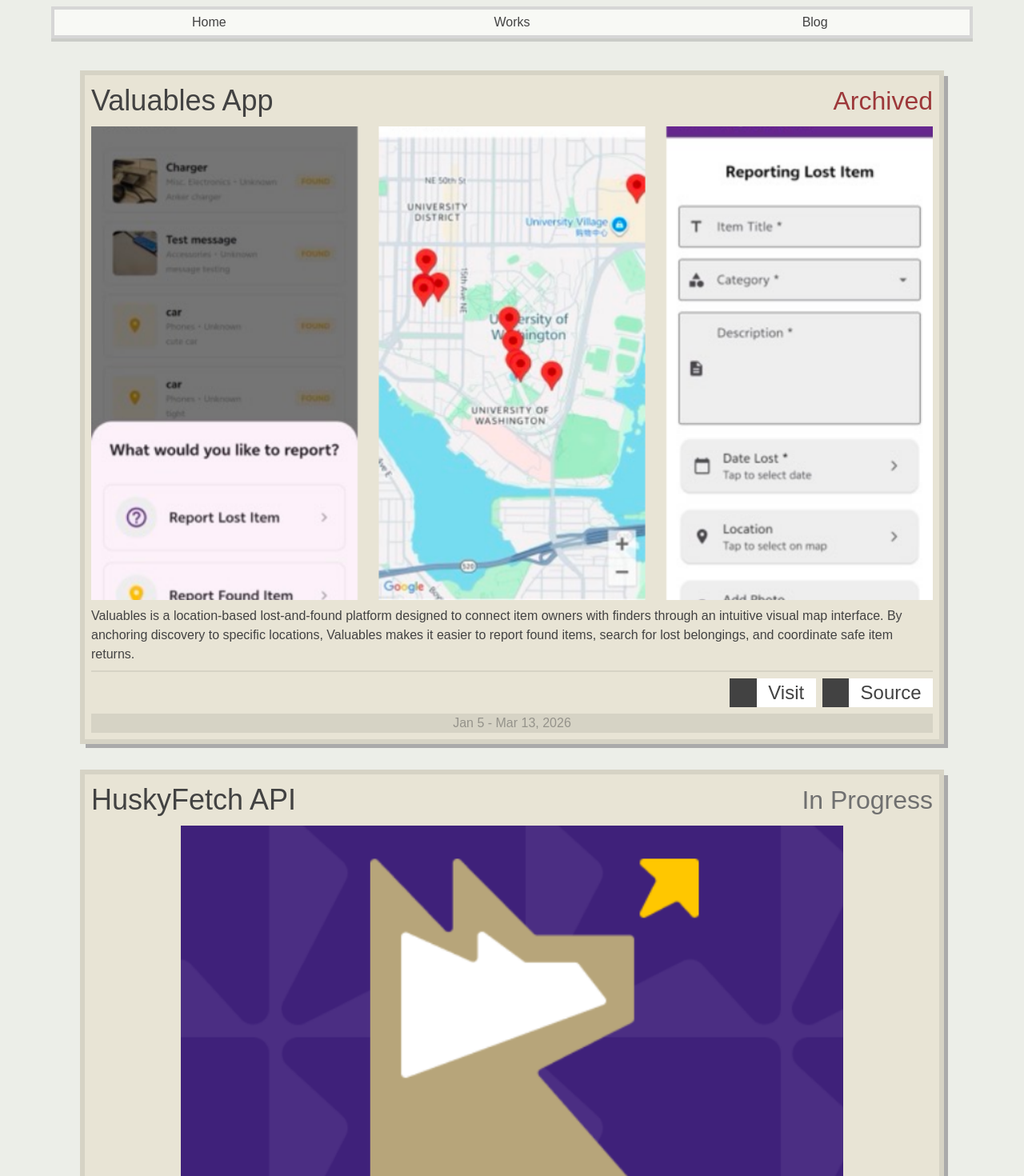
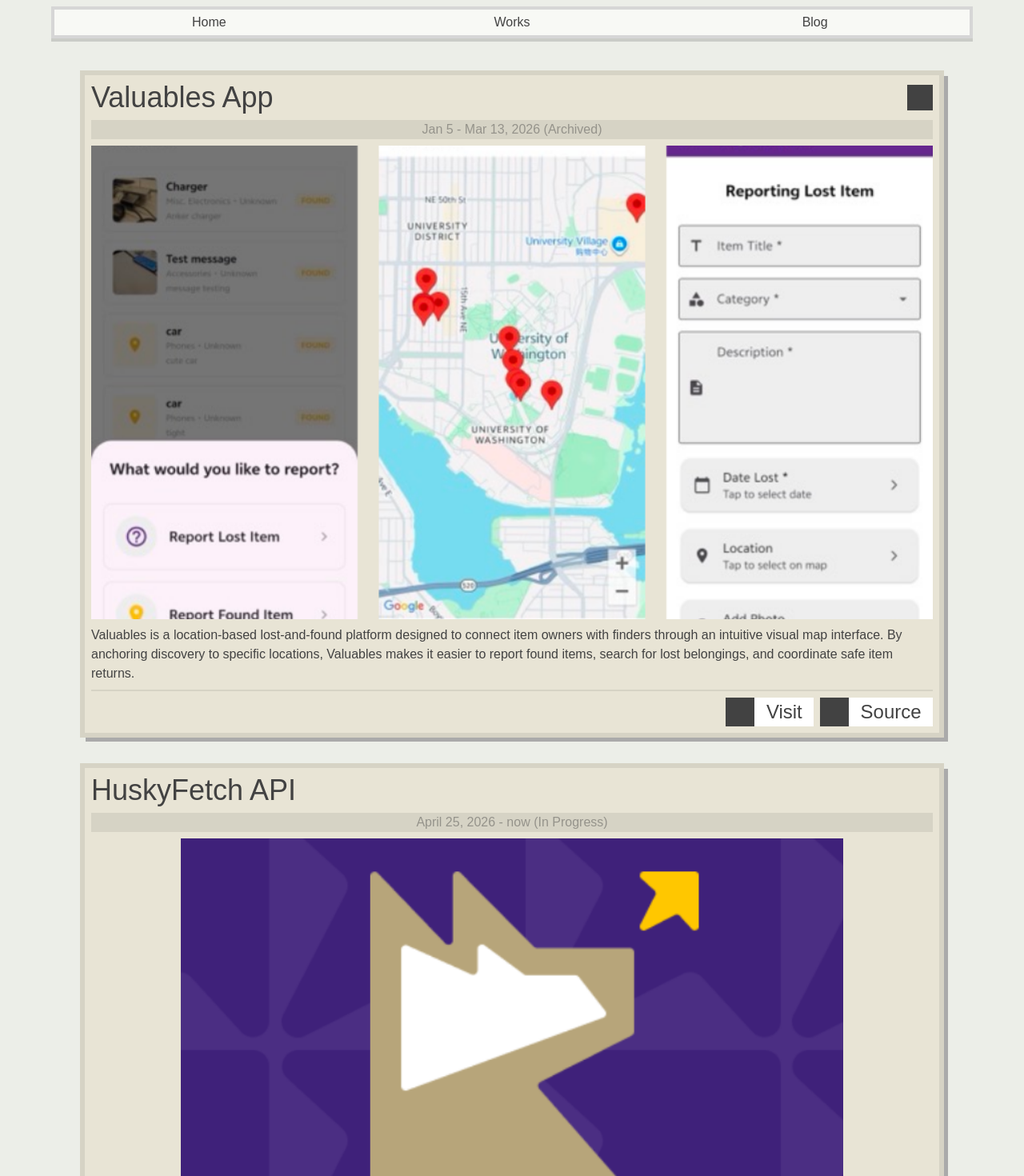
Before and after one commit to Oscariano/Oscariano.github.io, a SvelteKit app in the folder MyX/: page /works in a window 1280 px wide. Shown: the top 1470 px of the page at 80% size. Built offline with nearby package versions, Linux system fonts and the light colour scheme.

Commit message:
feat: redesigned the cards and updated the Valuable App markdown page
Introduced tailwind typography and made the Markdown page conform to the markdown written in SVX files

```diff
--- a/MyX/package.json
+++ b/MyX/package.json
@@ -15,6 +15,7 @@
     "@sveltejs/adapter-static": "^3.0.10",
     "@sveltejs/kit": "^2.55.0",
     "@sveltejs/vite-plugin-svelte": "^6.2.4",
+    "@tailwindcss/typography": "^0.5.20",
     "prettier": "^3.8.1",
     "prettier-plugin-svelte": "^3.5.1",
     "svelte": "^5.53.12",
--- a/MyX/src/app.css
+++ b/MyX/src/app.css
@@ -1,5 +1,6 @@
 @import "tailwindcss";
 @import "@fontsource/jersey-10";
+@plugin "@tailwindcss/typography";
 
 @theme {
   --font-jersey: "Jersey 10", sans-serif;
--- a/MyX/src/lib/components/button.svelte
+++ b/MyX/src/lib/components/button.svelte
@@ -2,12 +2,12 @@
   let {
     text = "Click me",
     icon = "lucide:simile",
-    link
+    link,
   } = $props();
 </script>
 
-<a class="flex items-stretch bg-[#FFFFFF] w-fit overflow-hidden text-[1.5rem]" href={link} target="_blank">
-    <div class="bg-[#424242] shrink-0 aspect-square flex justify-center items-center p-[0.2em]">
+<a class="flex items-stretch bg-[#FFFFFF] w-fit overflow-hidden" href={link} target="_blank">
+    <div class="bg-[#424242] shrink-0 h-full aspect-square flex justify-center items-center p-[0.2em]">
         {#if icon}
             <iconify-icon
                 width="1em"
--- a/MyX/src/lib/components/creation_tile.svelte
+++ b/MyX/src/lib/components/creation_tile.svelte
@@ -1,7 +1,6 @@
 <script>
   import Button from "./button.svelte";
   import { onMount } from "svelte";
-  import { slugify } from "$lib/utils/slug.js";
 
   onMount(() => import("iconify-icon"));
 
@@ -11,9 +10,8 @@
   let description = $derived(creation.description);
   let img_url = $derived(creation.img_url);
   let img_alt = $derived(creation.img_alt);
-  let status = $derived(creation.status);
   let github = $derived(creation.github);
-  let slug = $derived(slugify(creation.title));
+  let markdown = $derived(creation.markdown);
   let link = $derived(creation.link)
   let time = $derived(creation.time)
 
@@ -26,15 +24,22 @@
     <h1 class="text-4xl">
       {title}
     </h1>
-    {#if status == "In Progress"}
-      <h2 class="text-[clamp(1.3rem,4vw,2rem)] text-[#707070]">{status}</h2>
-    {:else if status == "Archived"}
-      <h2 class="text-[clamp(1.3rem,4vw,2rem)] text-[#9D383A]">{status}</h2>
-    {:else if status == "Active"}
-      <h2 class="text-[clamp(1.3rem,4vw,2rem)] text-[#559D38]">{status}</h2>
-    {:else}
-      <h2 class="text-[clamp(1.3rem,4vw,2rem)] text-[#707070]">{status}</h2>
+    {#if markdown}
+    <a class="bg-[#424242] p-1 aspect-square flex justify-center items-center" href={markdown} title="markdown-page">
+      <iconify-icon
+          width="1em"
+          height="1em"
+          icon={"pixelarticons:article"}
+          style="color: #FFFFFF"
+          class="text-2xl"
+      ></iconify-icon>
+    </a>
     {/if}
+  </div>
+  <div class="w-full flex justify-center bg-[#D6D3C5]">
+    <p class="text-[#95938B]">
+      {time}
+    </p>
   </div>
 
   <img src={img_url} alt={img_alt} class="aspect-16/9 object-cover">
@@ -45,7 +50,7 @@
 
   <hr class="w-full h-0.5 border-0 bg-[#D6D3C5]">
 
-  <div class="w-full flex justify-end gap-2">
+  <div class="w-full flex justify-end gap-2 text-[1.5rem]">
     {#if link}
     <Button icon="pixelarticons:link" text="Visit" link={link}/>
     {/if}
@@ -53,10 +58,4 @@
     <Button icon="pixelarticons:git-branch" text="Source" link={github}/>
     {/if}
   </div>
-
-  <div class="w-full flex justify-center bg-[#D6D3C5]">
-    <p class="text-[#95938B]">
-      {time}
-    </p>
-  </div>
 </div>
--- a/MyX/src/lib/data/creations.js
+++ b/MyX/src/lib/data/creations.js
@@ -3,12 +3,12 @@
     title: "Valuables App",
     description: "Valuables is a location-based lost-and-found platform designed to connect item owners with finders through an intuitive visual map interface. By anchoring discovery to specific locations, Valuables makes it easier to report found items, search for lost belongings, and coordinate safe item returns.",
     link: "https://canva.link/skqn3l8rkvzr2vz",
-    github: "https://github.com/Oscariano/valuables",
+    github: "https://github.com/chan-anni/valuables",
     img_url: "/valuables.png",
     img_alt: "Screenshots of map and report lost item interface",
     status: "Archived",
-    markdown: "$lib/data/valuables-app.svx",
-    time: "Jan 5 - Mar 13, 2026"
+    markdown: "/works/valuables-app",
+    time: "Jan 5 - Mar 13, 2026 (Archived)"
   },
   {
     title: "HuskyFetch API",
@@ -17,13 +17,13 @@
     link: "https://studentinnovation.uw.edu/projects/",
     img_url: "/SIL.png",
     img_alt: "Student Innovation Lab logo",
-    time: "April 25 - now",
+    time: "April 25, 2026 - now (In Progress)",
   },
   {
     title: "This Website",
     description: "My personal website hosted on GitHub Pages, made with Svelte, TypeScript, and a lot of heart",
     url: "https://oscariano.github.io",
     status: "Active",
-    time: "Mar 9, 2026 - now"
+    time: "Mar 9, 2026 - ???"
   }
 ];
--- a/MyX/src/routes/works/[slug]/+page.svelte
+++ b/MyX/src/routes/works/[slug]/+page.svelte
@@ -3,10 +3,23 @@
   import NavBar from '$lib/components/nav_bar.svelte';
   import { slugify } from '$lib/utils/slug.js';
   import { onMount } from 'svelte';
+  import Button from '$lib/components/button.svelte';
 
   onMount(() => import('iconify-icon'));
 
-  /** @type {{ data: { creation: { title: string, description: string, status: string, url?: string, imgUrl?: string, imgAlt?: string } } }} */
+  /** @type {{
+   * data: {
+   *    creation: {
+   *        title: string,
+   *        description: string,
+   *        status: string,
+   *        url?: string,
+   *        imgUrl?: string,
+   *        imgAlt?: string,
+   *        github?: string,
+   *        link?: string
+   *    }
+   * }}} */
   let { data } = $props();
 
   let creation = $derived(data.creation);
@@ -18,7 +31,6 @@
     const slug = slugify(creation.title);
     for (const [path, mod] of Object.entries(markdownModules)) {
       const filename = path.split('/').pop()?.replace(/\.svx$/, '');
-      console.log(filename, slug);
       if (filename && slugify(filename) === slug) {
         return mod.default;
       }
@@ -33,44 +45,26 @@
 
 <NavBar />
 
-<section class="mt-20 px-4 md:px-10 flex justify-center">
-  <div class="flex flex-col gap-4 w-[90%] max-w-4xl">
-    <a href="/creations" class="text-[clamp(1rem,3vw,1.25rem)] text-[#646464] self-start flex items-center">
-      <iconify-icon icon="pixelarticons:chevron-left-2" width="2em" height="2em"></iconify-icon> Back to Creations
+<section class="mt-20 px-8 md:px-10 flex justify-center">
+  <div class="flex flex-col max-w-4xl">
+    <a href="/works" class="text-[clamp(1.2rem,3vw,2rem)] text-[#646464] self-start flex items-center h-fit gap-1">
+      <iconify-icon icon="pixelarticons:arrow-left-box" width="1em" height="1em" class="text-xl"></iconify-icon>
+      <span>Back</span>
     </a>
 
-    <div class="flex justify-between items-baseline flex-wrap gap-2">
-      <h1 class="text-[clamp(2rem,8vw,4rem)]">{creation.title}</h1>
-      {#if creation.status === 'In Progress'}
-        <p class="text-[clamp(1rem,4vw,2rem)] text-[#707070]">{creation.status}</p>
-      {:else if creation.status === 'Archived'}
-        <p class="text-[clamp(1rem,4vw,2rem)] text-[#9D383A]">{creation.status}</p>
-      {:else if creation.status === 'Active'}
-        <p class="text-[clamp(1rem,4vw,2rem)] text-[#559D38]">{creation.status}</p>
-      {:else}
-        <p class="text-[clamp(1rem,4vw,2rem)] text-[#707070]">{creation.status}</p>
+    <!-- <div class="w-full flex gap-2 text-[1.2rem]">
+      {#if creation.link}
+        <Button icon="pixelarticons:link" text="Visit" link={creation.link}/>
       {/if}
-    </div>
 
-    {#if creation.imgUrl}
-      <img src={creation.imgUrl} alt={creation.imgAlt ?? creation.title} class="w-full h-auto" />
-    {/if}
-
-    {#if creation.githubUrl}
-      <a
-        href={creation.githubUrl}
-        target="_blank"
-        rel="noopener noreferrer"
-        class="text-[clamp(1rem,4vw,1.5rem)] text-[#646464] self-start flex items-center"
-      >
-      <iconify-icon icon="pixelarticons:github" width="none" height="none"></iconify-icon>
-        Visit project
-      </a>
-    {/if}
+      {#if creation.github}
+        <Button icon="pixelarticons:git-branch" text="Source" link={creation.github}/>
+      {/if}
+    </div> -->
 
     {#if markdownComponent}
       {@const Markdown = markdownComponent}
-      <article class="prose text-[#646464] text-[clamp(1rem,4vw,1.25rem)] mt-4">
+      <article class="prose prose-headings:text-[#424242] prose-a:text-[#424242] text-[#565656] text-[clamp(1rem,4vw,1.25rem)] mt-4">
         <Markdown />
       </article>
     {/if}
--- /dev/null
+++ b/MyX/tailwind.config.js
@@ -0,0 +1,5 @@
+module.exports = {
+  plugins: [
+    require('@tailwindcss/typography'),
+  ],
+}
```
Also changed, not shown: 2 other files (tests, documents, lock files or other folders).
